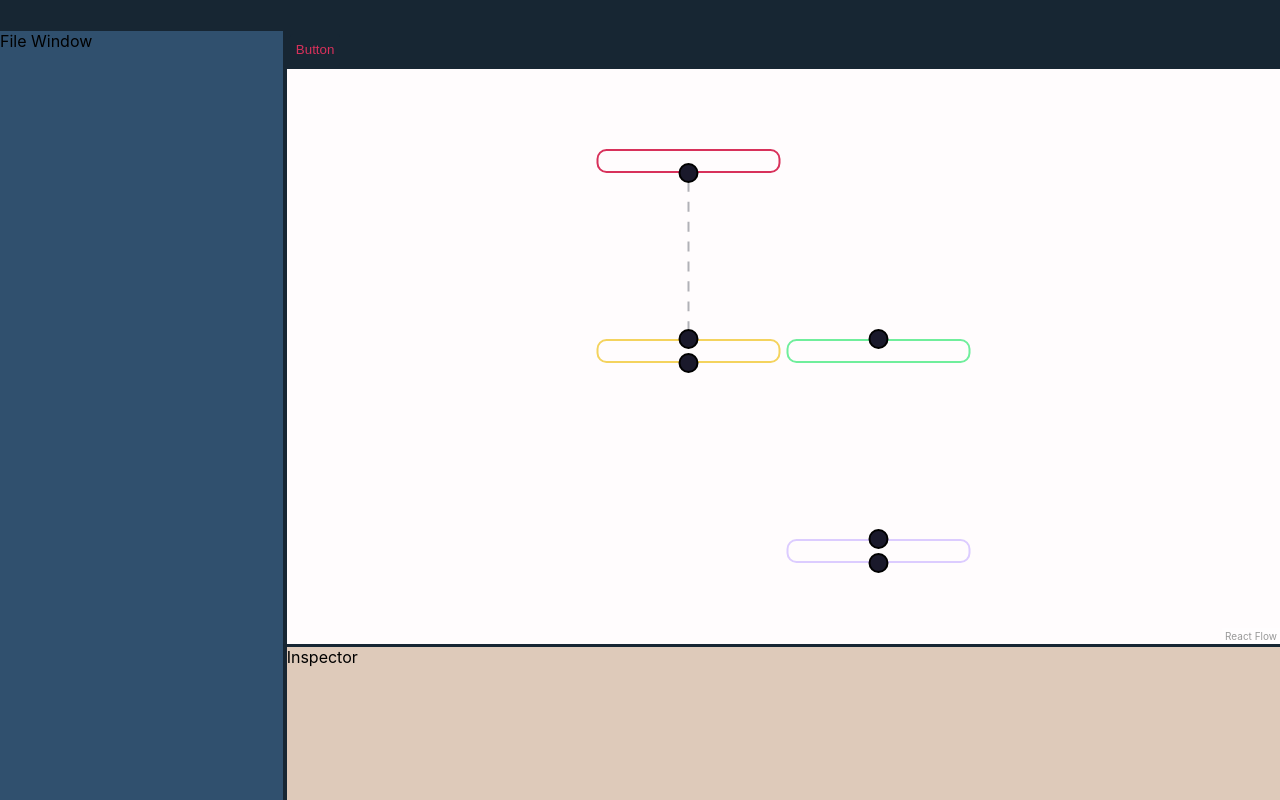
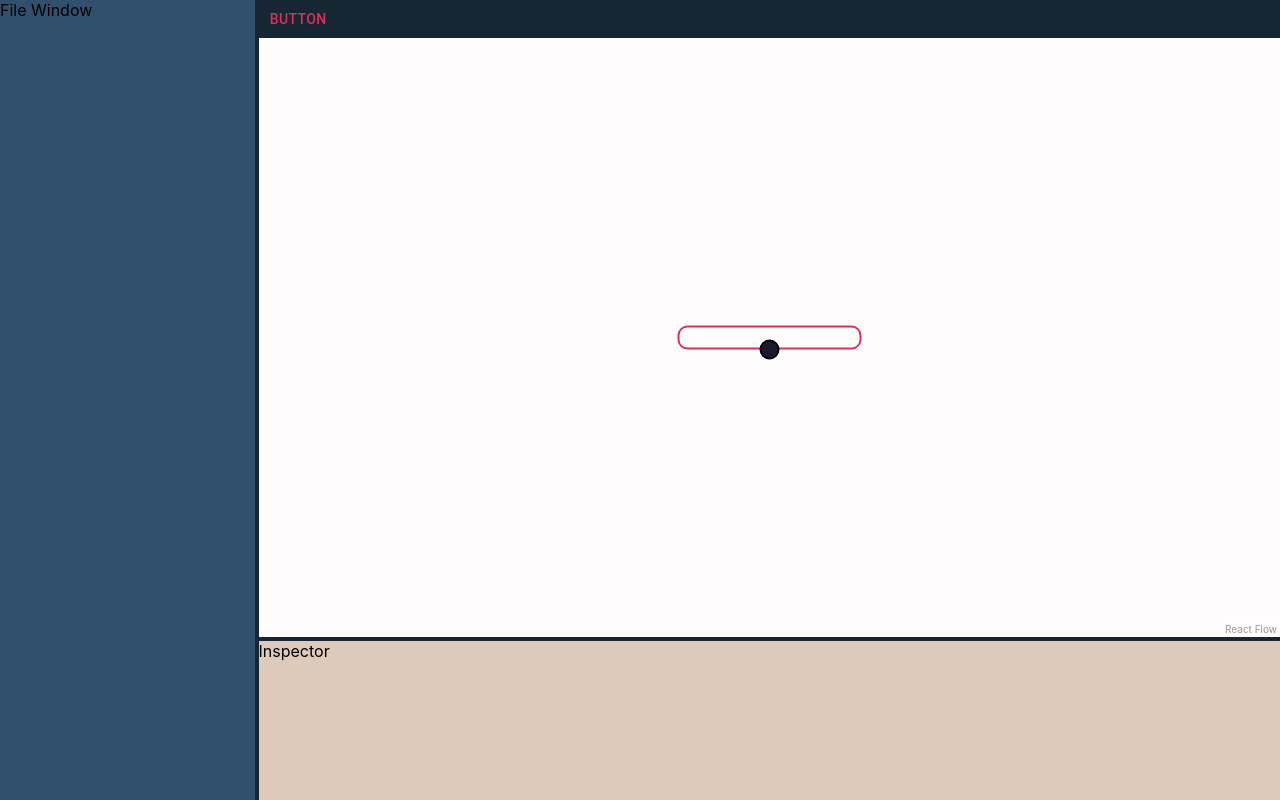
Before and after one commit to brodyschwar/plant-feeder-react, a React (Create React App) app: page / in a window 1280 px wide. Built offline with nearby package versions, Linux system fonts and the light colour scheme.

Commit message:
added contexts and double click node functions

```diff
--- a/package.json
+++ b/package.json
@@ -5,6 +5,7 @@
   "dependencies": {
     "@emotion/react": "^11.13.0",
     "@emotion/styled": "^11.13.0",
+    "@mui/material": "^5.16.7",
     "@testing-library/jest-dom": "^5.17.0",
     "@testing-library/react": "^13.4.0",
     "@testing-library/user-event": "^13.5.0",
@@ -40,6 +41,7 @@
     ]
   },
   "devDependencies": {
+    "eslint-plugin-flowtype": "^8.0.3",
     "typescript": "^4.9.5"
   }
 }
--- a/src/App.tsx
+++ b/src/App.tsx
@@ -1,7 +1,8 @@
 import React from 'react';
 import Body from './components/body';
 import Header from './components/header';
-import styled from '@emotion/styled'
+import styled from '@emotion/styled';
+import NodeEditorContextProvider from './contexts/nodeEditorContext';
 
 const Group = styled.div`
     background: #EB8258;
@@ -14,8 +15,9 @@ const Group = styled.div`
 function App() {
   return (
     <Group>
-      <Header></Header>
-      <Body></Body>
+      <NodeEditorContextProvider>
+        <Body/>
+      </NodeEditorContextProvider>
     </Group>
   );
 }
--- /dev/null
+++ b/src/components/addNodeMenu/index.tsx
@@ -0,0 +1,39 @@
+import React, { useCallback, useContext } from "react";
+import { Divider, Menu, MenuItem } from '@mui/material';
+import { Position, useReactFlow, XYPosition } from "@xyflow/react";
+import { EditorManagerContext } from "../../contexts/nodeEditorContext";
+
+const AddNodeMenu = (props: {position: XYPosition, handleClose: () => void }) => {
+    const { addNodes, screenToFlowPosition } = useReactFlow()
+    const { generateId } = useContext(EditorManagerContext)
+    const addCompositeNode = useCallback(
+        () => {
+            addNodes({
+                id: generateId(),
+                data: { label: 'Node 1' },
+                position: screenToFlowPosition(props.position),
+                type: "compositeNode"
+            })
+            props.handleClose()
+        },
+        [addNodes, props, screenToFlowPosition, generateId]
+    );
+
+    return (
+        <Menu
+            id="simple-menu"
+            anchorReference='anchorPosition'
+            anchorPosition={{top: props.position.y, left: props.position.x}}
+            open={Boolean(props.position)}
+            onClose={props.handleClose}
+            >
+                <MenuItem onClick={addCompositeNode}>Add Composite Node</MenuItem>
+                <Divider/>
+                <MenuItem>Option 2</MenuItem>
+                <MenuItem>Option 3</MenuItem>
+                <MenuItem>Option 4</MenuItem>
+        </Menu>
+    );
+}
+
+export default AddNodeMenu
--- a/src/components/body/index.tsx
+++ b/src/components/body/index.tsx
@@ -11,7 +11,7 @@ const Body = () => {
                 <FileWindow/>
             </Panel>
             <ResizeHandle/>
-            <Panel defaultSize={70} minSize={20}>
+            <Panel defaultSize={80} minSize={20}>
                 <EditorWindow/>
             </Panel>
         </PanelGroup>
--- a/src/components/editorMenu/menuButton/index.tsx
+++ b/src/components/editorMenu/menuButton/index.tsx
@@ -1,8 +1,8 @@
-import React from "react";
 import styled from "@emotion/styled";
 import { lightTheme } from "../../../themes/themes";
+import { Button } from "@mui/material";
 
-const MenuButton = styled.button`
+const MenuButton = styled(Button)`
     height: 100%;
     background: ${ lightTheme.textColor };
     border-radius: 0.2rem;
--- a/src/components/nodeEditor/index.tsx
+++ b/src/components/nodeEditor/index.tsx
@@ -1,19 +1,26 @@
-import React, { useState, useCallback } from 'react';
+import React, {
+    useState,
+    useCallback,
+    MouseEvent,
+    useRef,
+    useContext
+} from 'react';
 import styled from '@emotion/styled';
 import { lightTheme } from '../../themes/themes';
 import {
     ReactFlow,
     addEdge,
-    applyNodeChanges,
-    applyEdgeChanges,
     type Node,
-    type Edge,
     type FitViewOptions,
     type OnConnect,
-    type OnNodesChange,
-    type OnEdgesChange,
     type DefaultEdgeOptions,
     type NodeTypes,
+    useNodesState,
+    useEdgesState,
+    type XYPosition,
+    type OnConnectEnd,
+    type OnConnectStart,
+    NodeMouseHandler,
 } from '@xyflow/react';
 import {
     RootNode,
@@ -21,27 +28,30 @@ import {
     BehaviorNode,
     DecoratorNode
 } from '../nodes';
+import AddNodeMenu from '../addNodeMenu';
+import { EditorManagerContext } from '../../contexts/nodeEditorContext';
 
 const Editor = styled.div`
     background: ${ lightTheme.backgroundColor };
     flex: auto;
     width: 100%;
 `
+
 const initialNodes: Node[] = [
-{ id: '1', data: { label: 'Node 1' }, position: { x: 5, y: 5 }, type: "rootNode" },
-{ id: '2', data: { label: 'Node 2' }, position: { x: 5, y: 100 }, type: "compositeNode" },
-{ id: '3', data: { label: 'Node 3' }, position: { x: 100, y: 100 }, type: "behaviorNode" },
-{ id: '4', data: { label: 'Node 4' }, position: { x: 100, y: 200 }, type: "decoratorNode" }
-];
-
-const initialEdges: Edge[] = [{ id: 'e1-2', source: '1', target: '2' }];
+    {
+        id: 'provider-1',
+        type: 'rootNode',
+        data: { label: 'Root' },
+        position: { x: 5, y: 5 },
+      }
+]
 
 const fitViewOptions: FitViewOptions = {
-padding: 0.2,
+    padding: 0.2,
 };
 
 const defaultEdgeOptions: DefaultEdgeOptions = {
-animated: true,
+    animated: false,
 };
 
 const nodeTypes: NodeTypes = {
@@ -53,23 +63,48 @@ const nodeTypes: NodeTypes = {
 
 
 const NodeEditor = () => {
-    const [nodes, setNodes] = useState<Node[]>(initialNodes);
-    const [edges, setEdges] = useState<Edge[]>(initialEdges);
+    const connectingNodeId = useRef<string | null>(null);
+    const [position, setPosition] = useState<XYPosition | null>(null);
+    const [edges, setEdges, onEdgesChange] = useEdgesState([]);
+    const [nodes, setNodes, onNodesChange] = useNodesState(initialNodes)
+    const { setInspectedNode } = useContext(EditorManagerContext)
 
-    const onNodesChange: OnNodesChange = useCallback(
-      (changes) => setNodes((nds) => applyNodeChanges(changes, nds)),
-      [setNodes],
+    const onConnect: OnConnect = useCallback(
+        (params) => {
+            connectingNodeId.current = null
+            setEdges((els) => addEdge(params, els))
+        },
+        [],
     );
-    const onEdgesChange: OnEdgesChange = useCallback(
-      (changes) => setEdges((eds) => applyEdgeChanges(changes, eds)),
-      [setEdges],
+
+    const onConnectStart: OnConnectStart = useCallback((_, { nodeId }) => {
+            connectingNodeId.current = nodeId;
+        }, []
     );
-    const onConnect: OnConnect = useCallback(
-      (connection) => {
-        setEdges((eds) => addEdge(connection, eds))
-      },
-      [setEdges],
+
+    const onConnectEnd: OnConnectEnd = useCallback(
+        (event) => {
+          if (!connectingNodeId.current) return;
+          if (event instanceof globalThis.MouseEvent) {
+            setPosition({ x: event.clientX, y: event.clientY})
+          }
+        },
+        [],
     );
+
+    const onDoubleClick = (event: MouseEvent<HTMLElement>) => {
+        setPosition({ x: event.clientX, y: event.clientY });
+    }
+
+    const handleClose = () => {
+        setPosition(null);
+    }
+
+    const onNodeDoubleClicked: NodeMouseHandler<Node> = (event: React.MouseEvent, node: Node) => {
+        event.stopPropagation()
+        console.log(node)
+        setInspectedNode(node);
+    }
 
     return (
         <Editor>
@@ -79,11 +114,17 @@ const NodeEditor = () => {
                 nodeTypes={nodeTypes}
                 onNodesChange={onNodesChange}
                 onEdgesChange={onEdgesChange}
+                onConnectStart={onConnectStart}
+                onConnectEnd={onConnectEnd}
                 onConnect={onConnect}
+                onNodeDoubleClick={onNodeDoubleClicked}
                 fitView
                 fitViewOptions={fitViewOptions}
                 defaultEdgeOptions={defaultEdgeOptions}
+                zoomOnDoubleClick={false}
+                onDoubleClick={onDoubleClick}
                 />
+            {position && <AddNodeMenu position={position} handleClose={handleClose}/>}
         </Editor>
     )
 }
--- /dev/null
+++ b/src/contexts/nodeEditorContext/index.tsx
@@ -0,0 +1,51 @@
+import React, { ReactNode, Context, createContext, useState, useCallback } from "react"
+import { ReactFlowProvider, useNodes, type Node } from "@xyflow/react"
+
+interface EditorManagerData {
+    generateId: () => string,
+    setInspectedNode: (node: Node) => void,
+    inspectedNode: Node | null
+}
+
+const emptyEditorManagerData: EditorManagerData = {
+    generateId: () => "f",
+    setInspectedNode: (_) => {},
+    inspectedNode: null
+}
+
+export const EditorManagerContext: Context<EditorManagerData> = createContext(emptyEditorManagerData)
+
+const EditorManagerProvider = ({children}: {children: ReactNode}) => {
+    const [inspectedNode, setInspectedNode] = useState<null | Node>(null)
+    const nodes = useNodes()
+    const generateId: () => string = () => {
+        var id = ""
+        var unique = false
+        while (!unique) {
+            id = `${Date.now()}_${Math.floor(Math.random()*100)}`
+            unique = !nodes.some((node) => node.id === id)
+        }
+        return id
+    }
+
+    return (
+        <EditorManagerContext.Provider value={{
+            generateId: generateId,
+            inspectedNode: inspectedNode,
+            setInspectedNode: setInspectedNode}}>
+            {children}
+        </EditorManagerContext.Provider>
+    )
+}
+
+const NodeEditorContextProvider = ({children}: {children: ReactNode}) => {
+    return (
+        <ReactFlowProvider>
+            <EditorManagerProvider>
+                {children}
+            </EditorManagerProvider>
+        </ReactFlowProvider>
+    )
+}
+
+export default NodeEditorContextProvider
```
Also changed, not shown: 1 other file (tests, documents, lock files or other folders).
